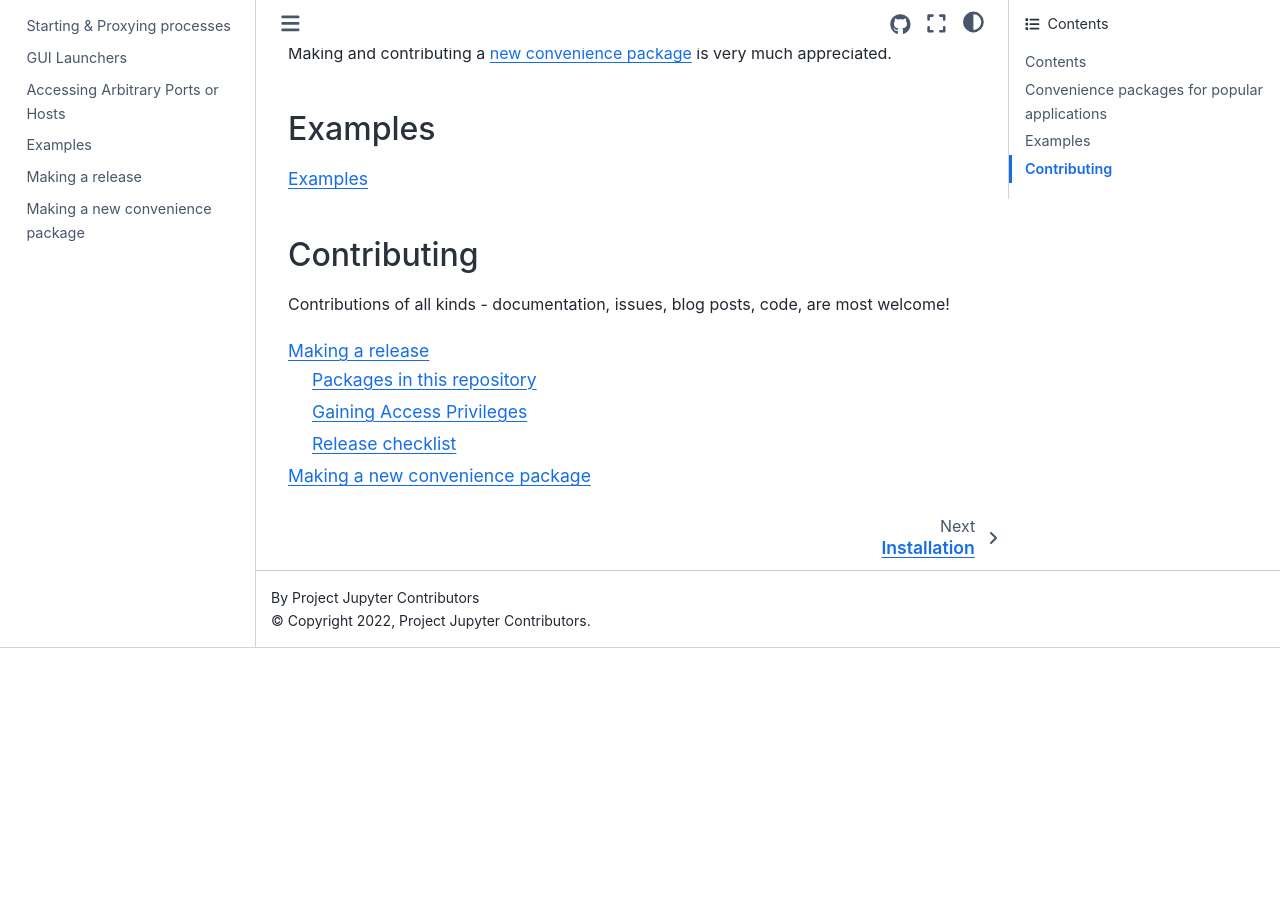
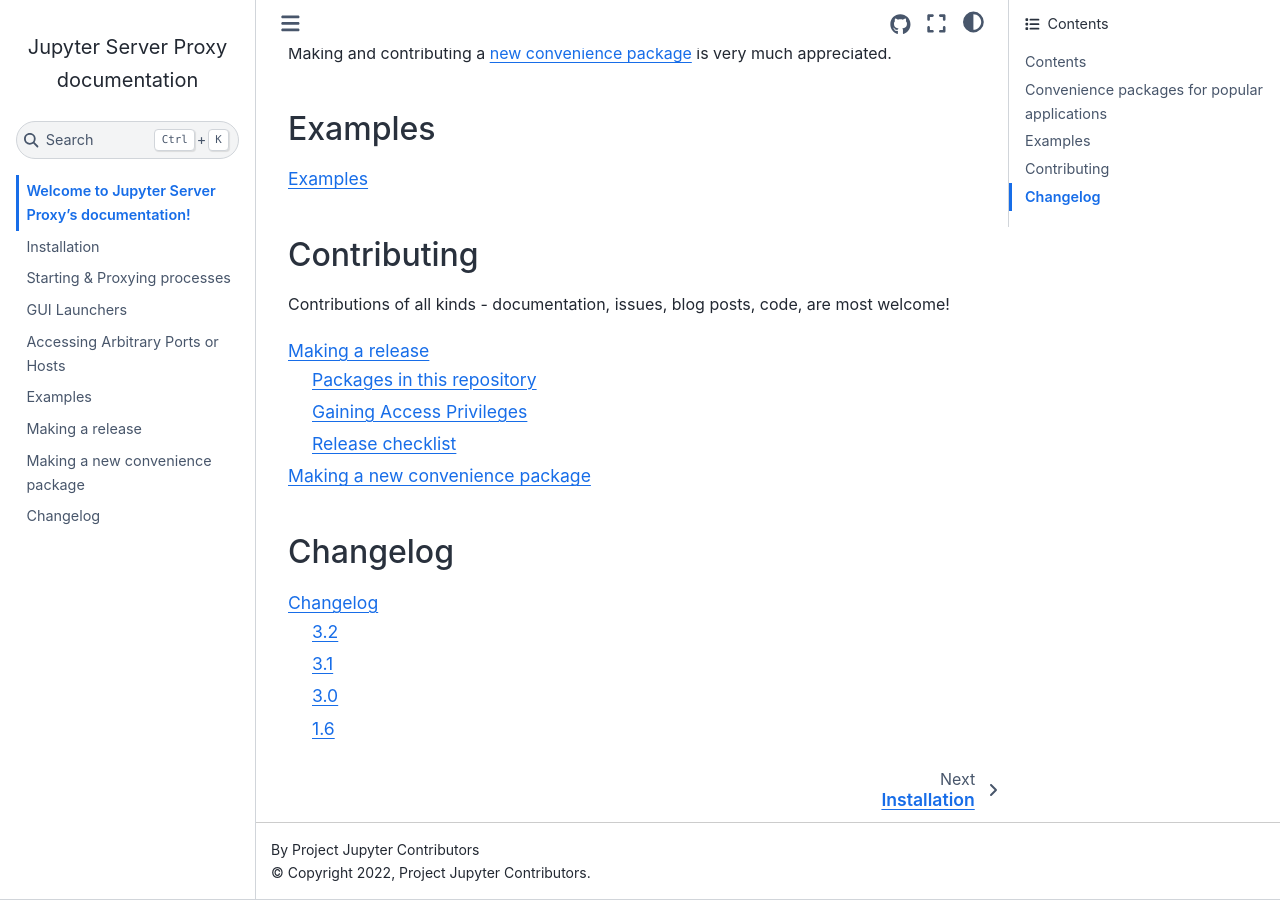
Before and after one commit to jupyterhub/jupyter-server-proxy, a Sphinx documentation site: the page built from docs/source/index.rst, in a window 1280 px wide and 900 px high, scrolled down 1297 px. Built offline with Sphinx 7.4.7 and the Sphinx Book theme 1.1.4, drawn with Linux system fonts in a browser that asks for light colours; before the commit the page ends 1945 px from its top, so only the background shows below that.

Commit message:
docs: relocate changelog to built documentation

```diff
--- a/docs/source/index.rst
+++ b/docs/source/index.rst
@@ -72,3 +72,11 @@
 
    contributing/release
    convenience/new
+
+Changelog
+=========
+
+.. toctree::
+   :maxdepth: 2
+
+   changelog
```
Also changed, not shown: RELEASE.md (+3 -3 lines), docs/source/changelog.md (renamed from CHANGELOG.md).
